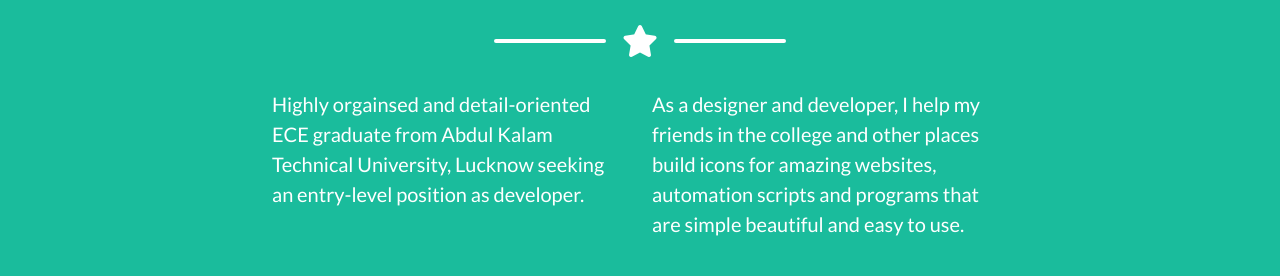
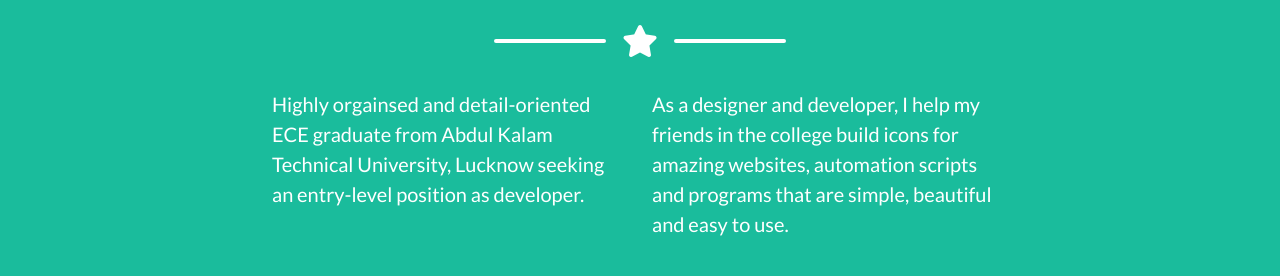
Before and after one commit to shaurya121/shaurya121.github.io, a plain HTML site: page index.html in a window 1280 px wide. Shown: the part 1793-2069 px from the top of the page. Drawn offline with nearby package versions, Linux system fonts and the light colour scheme.

Commit message:
Update index.html

```diff
--- a/index.html
+++ b/index.html
@@ -125,7 +125,7 @@
                 <!-- About Section Content-->
                 <div class="row">
                     <div class="col-lg-4 ms-auto"><p class="lead">Highly orgainsed and detail-oriented ECE graduate from Abdul Kalam Technical University, Lucknow seeking an entry-level position as developer.</p></div>
-                    <div class="col-lg-4 me-auto"><p class="lead">As a designer and developer, I help my friends in the college and other places build icons for amazing websites, automation scripts and programs that are simple beautiful and easy to use.</p></div>
+                    <div class="col-lg-4 me-auto"><p class="lead">As a designer and developer, I help my friends in the college build icons for amazing websites, automation scripts and programs that are simple, beautiful and easy to use.</p></div>
                 </div>
                 <!-- About Section Button-->
                 <div class="text-center mt-4">
```
